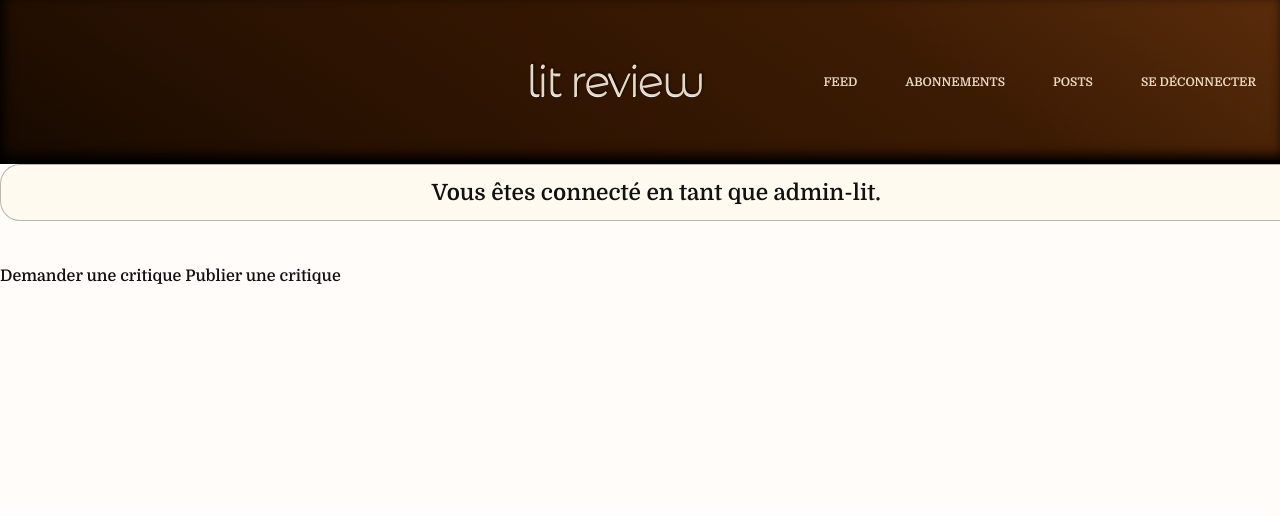
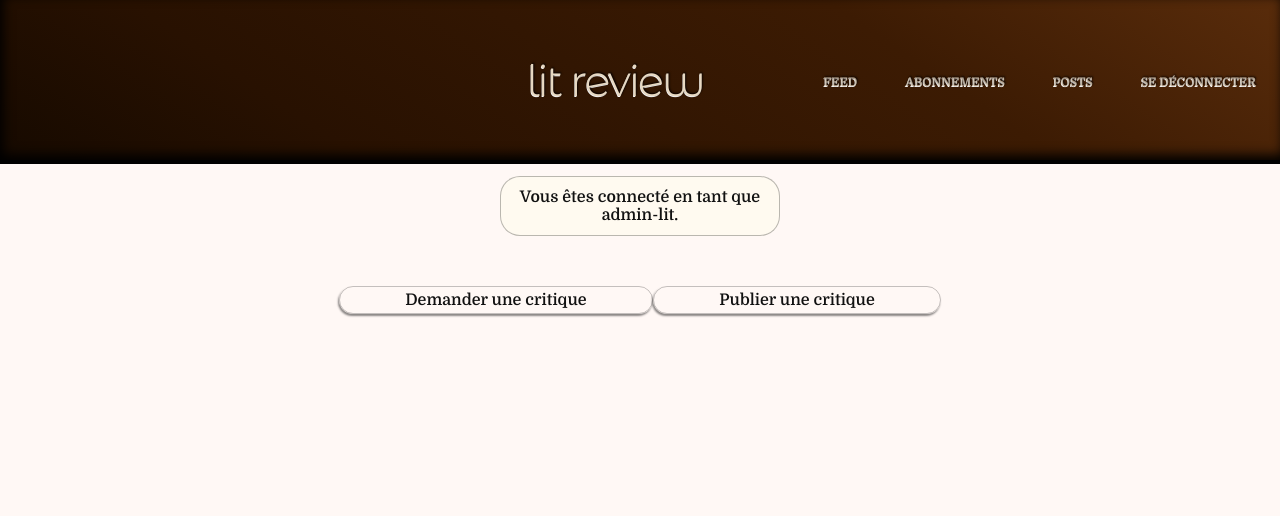
Before and after one commit to dim-gggl/LIT_Revue, a Django app: page /home/ in a window 1280 px wide. Shown: the top 516 px of the page. After the commit the page ends 317 px from the top, so only its background shows below. Run offline with Django 5.2, Linux system fonts and the light colour scheme; a user stored in the database is signed in.

Commit message:
Correction de bugs d'affichage

```diff
--- a/authentication/static/style.css
+++ b/authentication/static/style.css
@@ -3,7 +3,6 @@
     padding: 0;
     font-size: 16px;
     color: #111111;
-    background-color: #fffdfbd4;
 }
 
 html {
@@ -12,7 +11,7 @@ html {
     margin: 0;
     font-family: "Domine", "EB Garamond", Baskervville, serif;
     font-weight: 600;
-    background-color: #fcfaf9d4;
+    background-color: #fff8f5f3;
 }
 
 body {
@@ -73,7 +72,7 @@ a { text-decoration: none; }
 }
 
 .navbar > a {
-    background: transparent;
+	background: transparent;
 	text-decoration: none;
 	font-family: "Domine";
 	padding: .4rem 1.5rem;
@@ -84,7 +83,8 @@ a { text-decoration: none; }
 	justify-content: center;
 	font-weight: 800;
 	font-variant: all-petite-caps;
-	color: #e8d9c2;
+	color: #e8d9c2b0;
+	text-shadow: 0.8px -0.8px 2px #060000, -0.5px 0.5px 0.6px #fdfcfc;
 }
 
 main {
@@ -270,3 +270,43 @@ flex-direction: column;
   box-shadow: -1px 2px 2px #00000075;
   background-color: #ffffff26;
 }
+p.login-form-message {
+	border: 0.5px solid #00000045;
+	width: 20%;
+	text-align: center;
+	padding: 1ch;
+	background: floralwhite;
+	/* font-size: 1rem; */
+	border-radius: 20px;
+	margin-bottom: 3ch;
+	margin: 1.5vh auto;
+    font-size: 1rem;
+}
+
+.feed_btns-container {
+	max-width: 64vw;
+	margin: 2vh auto;
+	display: flex;
+	justify-content: space-between;
+    background: transparent;
+}
+
+a.feed_ticket-btn {
+	text-decoration: none;
+	padding: 0.4ch 6ch;
+	max-width: 206px;
+	margin: 2ch auto;
+	border-radius: 50px;
+	border: 1px solid #0000003b;
+	box-shadow: -1px 2px 2px #00000075;
+}
+
+a.feed_review-btn {
+	text-decoration: none;
+	padding: 0.4ch 6ch;
+	max-width: 206px;
+	margin: 2ch auto;
+	border-radius: 50px;
+	border: 1px solid #0000003b;
+	box-shadow: -1px 2px 2px #00000075;
+}
--- a/main_feed/static/review_form_style.css
+++ b/main_feed/static/review_form_style.css
@@ -34,6 +34,7 @@ fieldset > div {
   justify-content: center;
   padding: 2vh;
 }
+
 div#id_rating > div {
   margin: 1vh .5vw;
   /*! padding: 2vw 2vh; */
--- a/main_feed/templates/main_feed/create_ticket.html
+++ b/main_feed/templates/main_feed/create_ticket.html
@@ -9,7 +9,7 @@
     {% csrf_token %}
     <fieldset>
       <legend>Livre / Article</legend>
-      {{ ticket_form.as_p }}
+      {{ form.as_p }}
     </fieldset>
     <button type="submit">Envoyer</button>
   </form>
--- a/main_feed/templates/main_feed/home.html
+++ b/main_feed/templates/main_feed/home.html
@@ -7,8 +7,23 @@
 <p class="login-form-message">Vous êtes connecté en tant que {{ request.user }}.</p>
 <section class="feed_main-container">
   <div class="feed_btns-container">
-    <a href="{% url 'create_review' %}" class="feed_ticket-btn">Demander une critique</a>
-    <a href="{% url 'create_ticket' %}" class="feed_review-btn">Publier une critique</a>
+    <a href="{% url 'create_ticket' %}" class="feed_ticket-btn">Demander une critique</a>
+    <a href="{% url 'create_review' %}" class="feed_review-btn">Publier une critique</a>
   </div>
+  {% if posts %}
+    <div class="feed">
+    {% for post in posts %}
+      {% if post.content_type == "TICKET" %}
+        {% with ticket=post %}
+          {% include "partials/ticket_display.html" %}
+        {% endwith %}
+      {% elif post.content_type == "REVIEW" %}
+        {% with review=post %}
+          {% include "partials/review_display.html" %}
+        {% endwith %}
+      {% endif %}
+    {% endfor %}
+    </div>
+  {% endif %}
 </section>
 {% endblock content %}
--- a/main_feed/views.py
+++ b/main_feed/views.py
@@ -1,10 +1,10 @@
 from itertools import chain
-from django.shortcuts import render
+from django.shortcuts import render, redirect
 from django.contrib.auth.decorators import login_required
 from django.views.generic import View
 from django.db.models import CharField, Value
 from authentication.models import User
-from . import forms
+from .forms import TicketForm, ReviewForm
 
 
 @login_required
@@ -13,19 +13,16 @@ def home(request):
 
 @login_required
 def create_ticket(request):
-    form = forms.TicketForm
-
-    if request.method == "POST":
-        form = forms.TicketForm(
-            request.POST,
-            request.FILES
+    form = TicketForm(
+            request.POST or None,
+            request.FILES or None
             )
 
-        if form.is_valid():
-            ticket = form.save(commit=False)
-            ticket.user = request.user
-            ticket.save()
-            return redirect("home")
+    if form.is_valid():
+        ticket = form.save(commit=False)
+        ticket.user = request.user
+        ticket.save()
+        return redirect("homepage")
 
     return render(
         request,
@@ -48,7 +45,7 @@ def create_review(request, ticket_id=None):
             review.user = request.user
             review.ticket = ticket
             review.save()
-            return redirect("home")
+            return redirect("homepage")
 
         return render(request,
         "main_feed/create_review.html", context={
@@ -56,11 +53,11 @@ def create_review(request, ticket_id=None):
             "ticket": ticket,
         })
 
-    ticket_form = forms.TicketForm(
+    ticket_form = TicketForm(
         request.POST or None,
         request.FILES or None
         )
-    review_form = forms.ReviewForm(
+    review_form = ReviewForm(
         request.POST or None
         )
 
@@ -73,7 +70,7 @@ def create_review(request, ticket_id=None):
         review.user = request.user
         review.ticket = ticket
         review.save()
-        return redirect("home")
+        return redirect("homepage")
 
     return render(
         request,
```
Also changed, not shown: main_feed/forms.py (+0 -10 lines), main_feed/templates/main_feed/partials/review_display.html (added, +11 -0 lines), main_feed/templates/main_feed/partials/ticket_display.html (added, +13 -0 lines), db.sqlite3.
